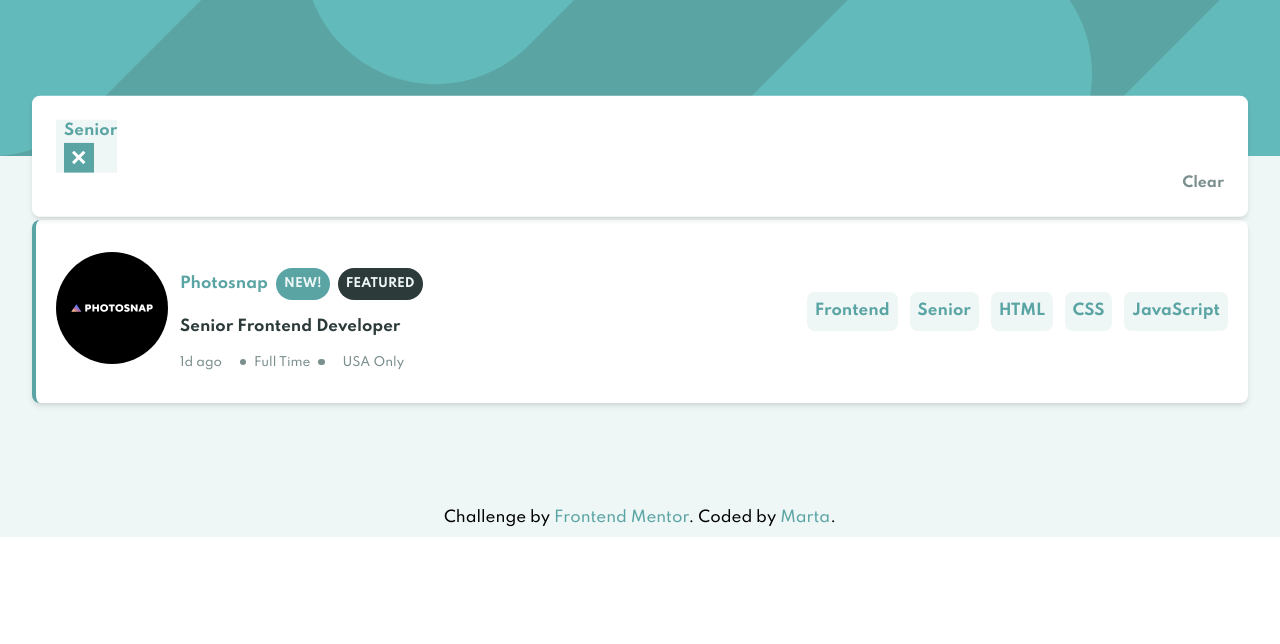
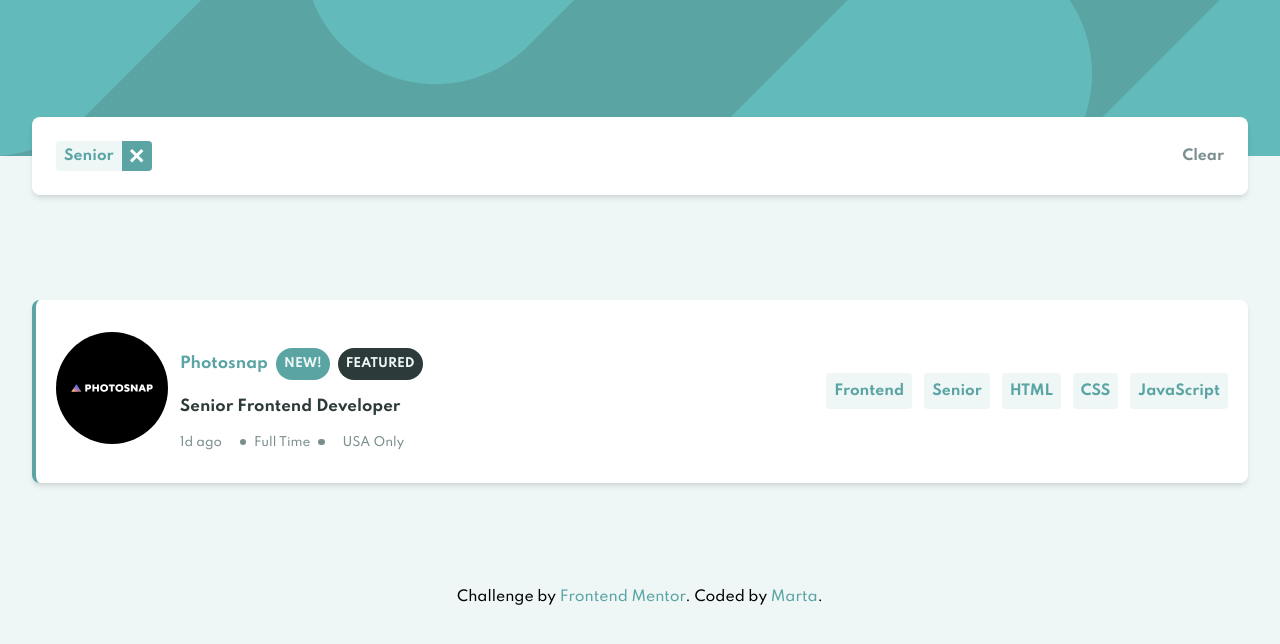
Before and after one commit to martam90/job-listings, a React (Create React App) app: page / in a window 1280 px wide. Both pictures are taken after a click on the button "Senior". Shown: the top 644 px of the page. Built offline with nearby package versions, Linux system fonts and the light colour scheme.

Commit message:
update css styles

```diff
--- a/src/components/ButtonClear/index.js
+++ b/src/components/ButtonClear/index.js
@@ -2,9 +2,7 @@ import React from 'react';
 
 const ButtonClear = ({filters}) => {
   return (
-    <div className="flex justify-end">
       <button className="btn__clear" onClick={() => filters.clear()}>Clear</button>
-    </div>
   );
 }
 
--- a/src/components/Filter/index.js
+++ b/src/components/Filter/index.js
@@ -4,12 +4,10 @@ import iconRemove from '../../images/icon-remove.svg';
 const Filter = ({label, onRemove}) => {
 
   return (
-    <div className="flex">
       <button className="btn__filtered" onClick={onRemove}>
         {label}
-        <img src={iconRemove} alt="icon remove" className="bg-cyan-dark p-2 hover:bg-cyan-veryDarkGrayish"></img>
+        <img src={iconRemove} alt="icon remove" className="bg-cyan-dark p-2 hover:bg-cyan-veryDarkGrayish rounded-r"></img>
       </button>
-    </div>
 
   );
 }
--- a/src/components/FilterSet/index.js
+++ b/src/components/FilterSet/index.js
@@ -5,7 +5,8 @@ import Filter from '../Filter';
 const FilterSet = ({filters}) => {
 
   return (
-    <div className={filters.isSet() ? 'block shadow-md rounded-lg w-full p-6 bg-cyan-white' : 'hidden'}>
+    <div className={filters.isSet() ? 'flex justify-between items-baseline flex-wrap gap-4 shadow-md rounded-lg w-full p-6 bg-cyan-white' : 'hidden'}>
+      <div className="flex flex-wrap gap-4 items-baseline">
         {filters.role === null ? null : (
           <Filter label={filters.role} onRemove={() => filters.setRole(null)}/>
         )}
@@ -18,7 +19,10 @@ const FilterSet = ({filters}) => {
         {filters.tools.map((t) => (
           <Filter label={t} key={t} onRemove={() => filters.removeTool(t)}/>
         ))}
+      </div>
+      <div className="flex justify-end">
         <ButtonClear filters={filters}/>
+      </div>
     </div>
   );
 }
--- a/src/components/Footer/index.js
+++ b/src/components/Footer/index.js
@@ -3,7 +3,7 @@ import React from 'react';
 const Footer = () => {
   return (
     <footer>
-    <div className="text-center bg-cyan-lightGrayish py-2">
+    <div className="text-center text-sm bg-cyan-lightGrayish p-2">
       Challenge by <a href="https://www.frontendmentor.io?ref=challenge" className="text-cyan-dark">Frontend Mentor</a>.
       Coded by <a href="https://github.com/martam90" className="text-cyan-dark">Marta</a>.
     </div>
--- a/src/components/JobOffer/index.js
+++ b/src/components/JobOffer/index.js
@@ -11,7 +11,7 @@ const JobOffer = ({offer, filters}) => {
             <div>
             <div className="flex items-center pt-4 gap-x-2">
               <p className="font-bold text-cyan-dark">{offer.company}</p>
-              <div className="flex gap-x-2">
+              <div className="flex flex-wrap gap-x-2">
                 <span className={offer.new ? 'font-bold uppercase bg-cyan-dark text-cyan-lightGrayish rounded-full py-2 px-2 text-xs' : 'hidden'}>new!</span>
                 <span className={offer.featured ? 'font-bold uppercase bg-cyan-veryDarkGrayish text-cyan-lightGrayish rounded-full py-2 px-2 text-xs' : 'hidden'}>featured</span>
               </div>
--- a/src/components/JobOffers/index.js
+++ b/src/components/JobOffers/index.js
@@ -5,7 +5,7 @@ import JobOffer from '../JobOffer/index.js';
 const JobOffers = ({filters}) => {
   // v poli data filtrujeme nabidky, ktere neodpovidaji nastavenym filtrum
   return (
-    <section className="mt-4">
+    <section className="mt-24">
       <ul>
       {data
         .filter((offer) => filters.matches(offer))
--- a/src/components/Main/index.js
+++ b/src/components/Main/index.js
@@ -89,9 +89,9 @@ const Main = () => {
   // komponentam FilterSet + JobOffers predavame jako props objekt filters
   return (
     <main className="bg-cyan-lightGrayish py-12 px-8 relative">
-      <section className="absolute box-positioning w-full px-8">
+      <div className="absolute box-positioning w-full px-8">
         <FilterSet filters={filters} />
-      </section>
+      </div>
       <JobOffers filters={filters}/>
     </main>
   );
--- a/src/index.css
+++ b/src/index.css
@@ -4,9 +4,14 @@
 @tailwind components;
 @tailwind utilities;
 
+html,
+body {
+  min-height: 100vh;
+}
 
 body {
   font-size: 0.9375rem; /* 15px */
+  background: #eef6f6;
 }
 
 header {
@@ -14,11 +19,11 @@ header {
 }
 
 .btn {
-  @apply font-bold text-cyan-dark py-2 px-2 bg-cyan-lightGrayish rounded-lg md:hover:bg-cyan-dark md:hover:text-cyan-lightGrayish transition duration-500 ease-in-out;
+  @apply font-bold text-cyan-dark text-sm py-2 px-2 bg-cyan-lightGrayish rounded md:hover:bg-cyan-dark md:hover:text-cyan-lightGrayish transition duration-500 ease-in-out;
 }
 
 .btn__filtered {
-  @apply font-bold text-cyan-dark pl-2 bg-cyan-lightGrayish md:hover:bg-cyan-dark md:hover:text-cyan-lightGrayish transition duration-500 ease-in-out;
+  @apply flex items-center gap-2 text-sm font-bold text-cyan-dark pl-2 bg-cyan-lightGrayish rounded-l;
 }
 
 .btn__clear {
@@ -26,7 +31,7 @@ header {
 }
 
 .positioning {
-  @apply w-14 absolute;
+  @apply w-14 h-auto absolute object-cover;
   top: -60%;
   left: 0;
   transform: translateY(40%);
@@ -65,7 +70,7 @@ header {
 
 @media (min-width: 995px) {
   .positioning {
-    @apply w-28 h-full object-cover static;
+    @apply w-28 h-full static;
     top: auto;
     left: auto;
     transform: none;
--- a/tailwind.config.js
+++ b/tailwind.config.js
@@ -13,7 +13,7 @@ module.exports = {
       },
     },
     fontFamily: {
-      'sans': ['Spartan'],
+      'sans': ['Spartan', 'sans-serif'],
     },
     borderColor: (theme) => ({
       ...theme('colors'),
```
Lines whose indentation alone changed are shown as unchanged.
